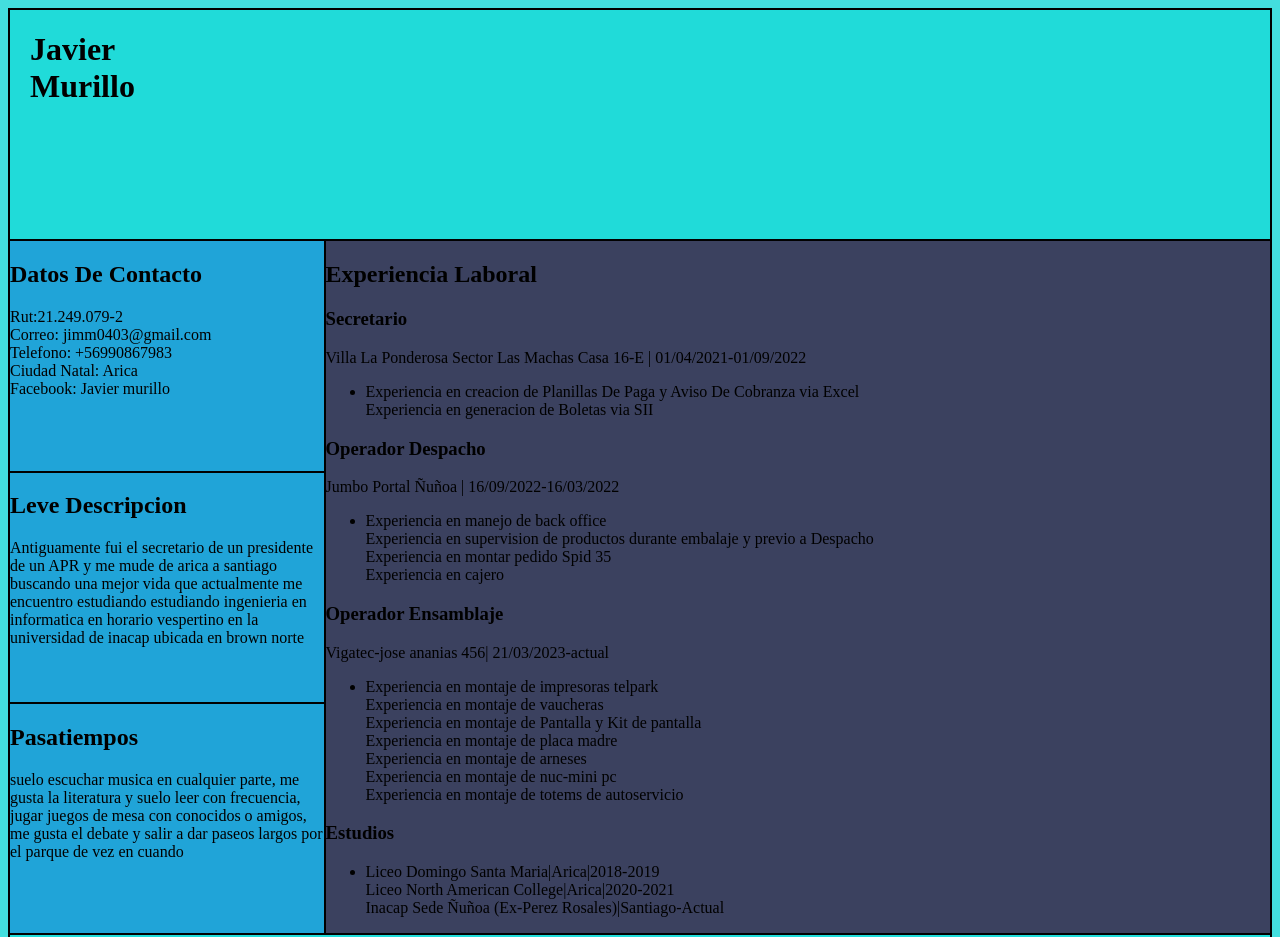
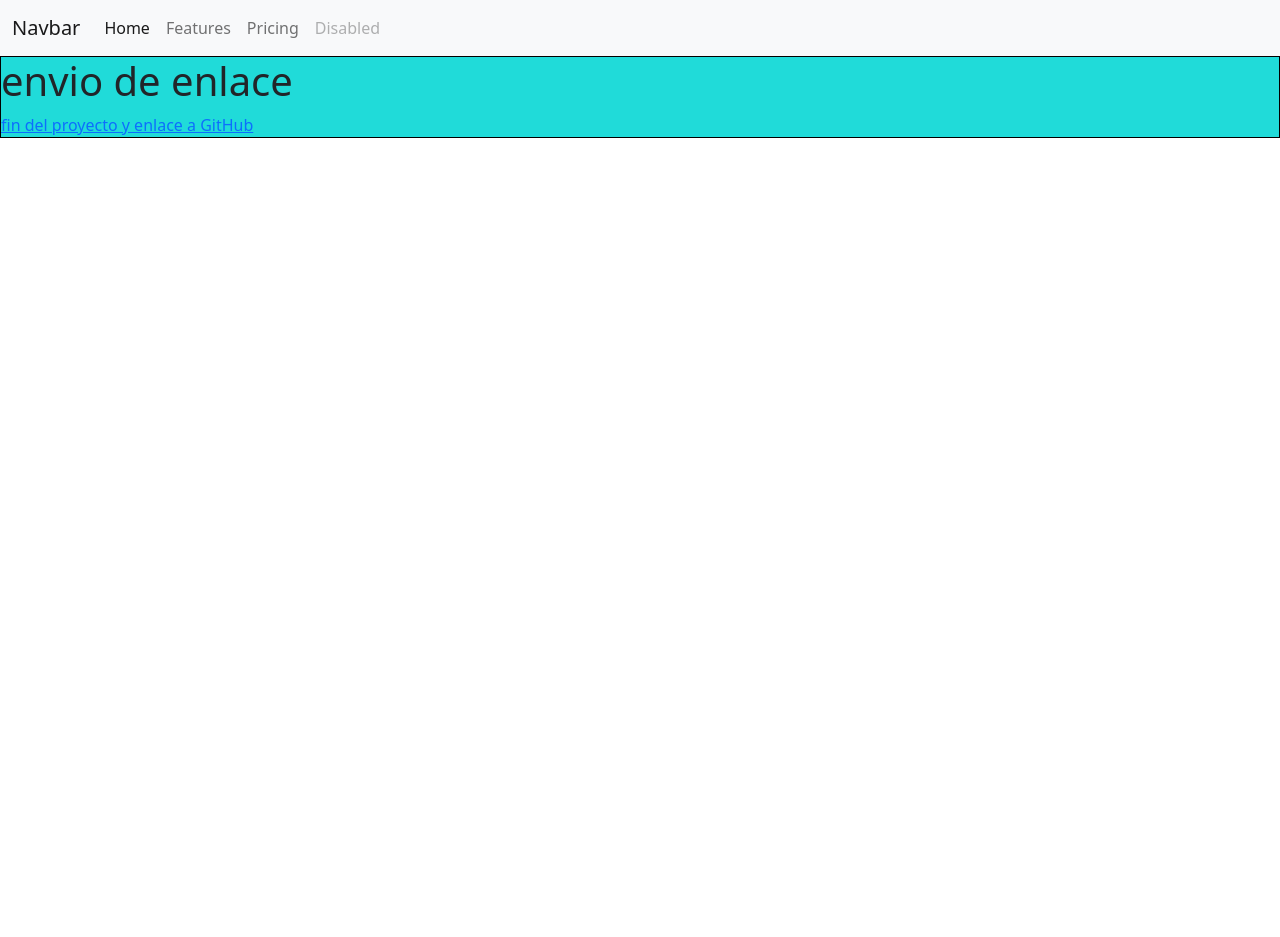
Before and after one commit to javier0403/Curriculum-ev_2, a plain HTML site: page index.html in a window 1280 px wide. Shown: the top 937 px of the page. After the commit the page ends 800 px from the top, so only its background shows below. Drawn offline with nearby package versions, Linux system fonts and the light colour scheme.

Commit message:
Se agregan los enlaces a boostrap y se crea nueva carpeta para ver datos de contacto de la persona

```diff
--- a/index.html
+++ b/index.html
@@ -6,79 +6,34 @@
     <meta name="viewport" content="width=device-width, initial-scale=1.0">
     <title>Curriculum</title>
     <link rel="stylesheet" href="main.css">
+    <link href="https://cdn.jsdelivr.net/npm/bootstrap@5.0.2/dist/css/bootstrap.min.css" rel="stylesheet" integrity="sha384-EVSTQN3/azprG1Anm3QDgpJLIm9Nao0Yz1ztcQTwFspd3yD65VohhpuuCOmLASjC" crossorigin="anonymous">
 </head>
 
-<body id="fondo">
-    <header class="cabecera">
-        <H1>
-            Javier <br>
-            Murillo
-        </H1>
-    </header>
-    <section class="Detalles">
-        <h2>Datos De Contacto</h2>
-        Rut:21.249.079-2 <br>
-        Correo: jimm0403@gmail.com <br>
-        Telefono: +56990867983 <br>
-        Ciudad Natal: Arica <br>
-        Facebook: Javier murillo
-    </section>
-    <section class="Descripcion">
-        <h2>Leve Descripcion</h2>
-        Antiguamente fui el secretario de un presidente de un APR y me mude de arica a santiago buscando una mejor vida
-        que actualmente me encuentro estudiando estudiando ingenieria en informatica en horario vespertino
-        en la universidad de inacap ubicada en brown norte
-    </section>
-    <section class="Hobbies">
-        <h2>Pasatiempos</h2>
-        suelo escuchar musica en cualquier parte, me gusta la literatura y suelo leer con frecuencia, jugar juegos de mesa con
-        conocidos o amigos, me gusta el debate y salir a dar paseos largos por el parque de vez en cuando
-    </section>
-    <section class="Datos_Laborales">
-        <h2>Experiencia Laboral</h2>
-
-        <h3>Secretario</h3>
-        Villa La Ponderosa Sector Las Machas Casa 16-E | 01/04/2021-01/09/2022
-        <ul>
-            <li>
-                Experiencia en creacion de Planillas De Paga y Aviso De Cobranza via Excel <br>
-                Experiencia en generacion de Boletas via SII
-            </li>
+<body>
+    <nav class="navbar navbar-expand-lg navbar-light bg-light">
+    <div class="container-fluid">
+      <a class="navbar-brand" href="#">Navbar</a>
+      <button class="navbar-toggler" type="button" data-bs-toggle="collapse" data-bs-target="#navbarNav" aria-controls="navbarNav" aria-expanded="false" aria-label="Toggle navigation">
+        <span class="navbar-toggler-icon"></span>
+      </button>
+      <div class="collapse navbar-collapse" id="navbarNav">
+        <ul class="navbar-nav">
+          <li class="nav-item">
+            <a class="nav-link active" aria-current="page" href="#">Home</a>
+          </li>
+          <li class="nav-item">
+            <a class="nav-link" href="#">Features</a>
+          </li>
+          <li class="nav-item">
+            <a class="nav-link" href="#">Pricing</a>
+          </li>
+          <li class="nav-item">
+            <a class="nav-link disabled" href="#" tabindex="-1" aria-disabled="true">Disabled</a>
+          </li>
         </ul>
-
-        <h3>Operador Despacho</h3>
-        Jumbo Portal Ñuñoa | 16/09/2022-16/03/2022
-        <ul>
-            <li>
-                Experiencia en manejo de back office <br>
-                Experiencia en supervision de productos durante embalaje y previo a Despacho <br>
-                Experiencia en montar pedido Spid 35 <br>
-                Experiencia en cajero <br>
-            </li>
-        </ul>
-
-        <h3>Operador Ensamblaje</h3>
-         Vigatec-jose ananias 456| 21/03/2023-actual
-         <ul>
-            <li>
-                Experiencia en montaje de impresoras telpark <br>
-                Experiencia en montaje de vaucheras <br>
-                Experiencia en montaje de Pantalla y Kit de pantalla <br>
-                Experiencia en montaje de placa madre <br>
-                Experiencia en montaje de arneses <br>
-                Experiencia en montaje de nuc-mini pc <br>
-                Experiencia en montaje de totems de autoservicio
-            </li>
-        </ul>
-        <h3>Estudios</h3>
-            <ul>
-                <li>
-                    Liceo Domingo Santa Maria|Arica|2018-2019 <br>
-                    Liceo North American College|Arica|2020-2021 <br>
-                    Inacap Sede Ñuñoa (Ex-Perez Rosales)|Santiago-Actual
-                </li>
-            </ul>
-    </section>
+      </div>
+    </div>
+  </nav>
     <footer class="enlace">
         <H1>envio de enlace</H1>
         <a href="https://github.com/javier0403/Prueba">fin del proyecto y enlace a GitHub</a>
```
Also changed, not shown: Personal.html (added, +44 -0 lines), Trabajo.html (+14 -0 lines), estudios.html (+14 -0 lines).
